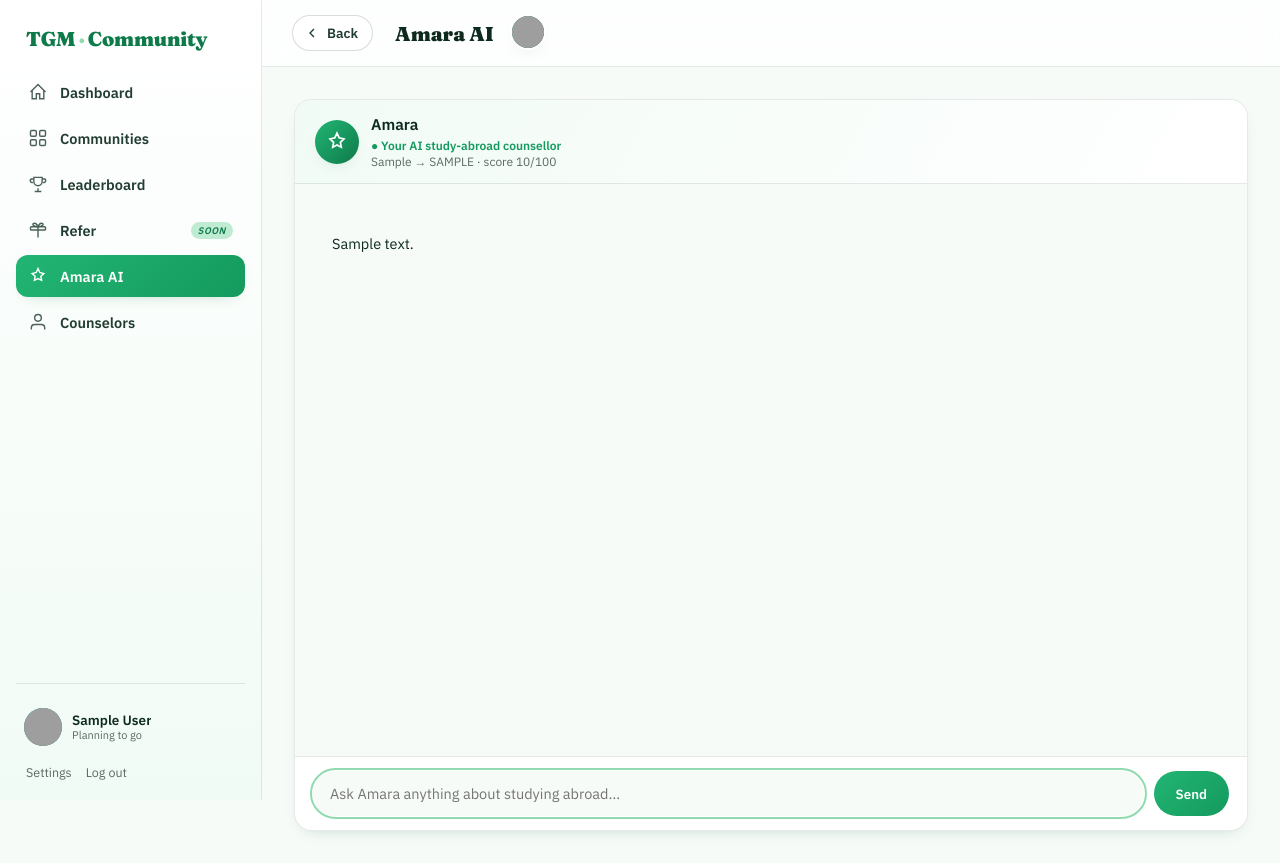
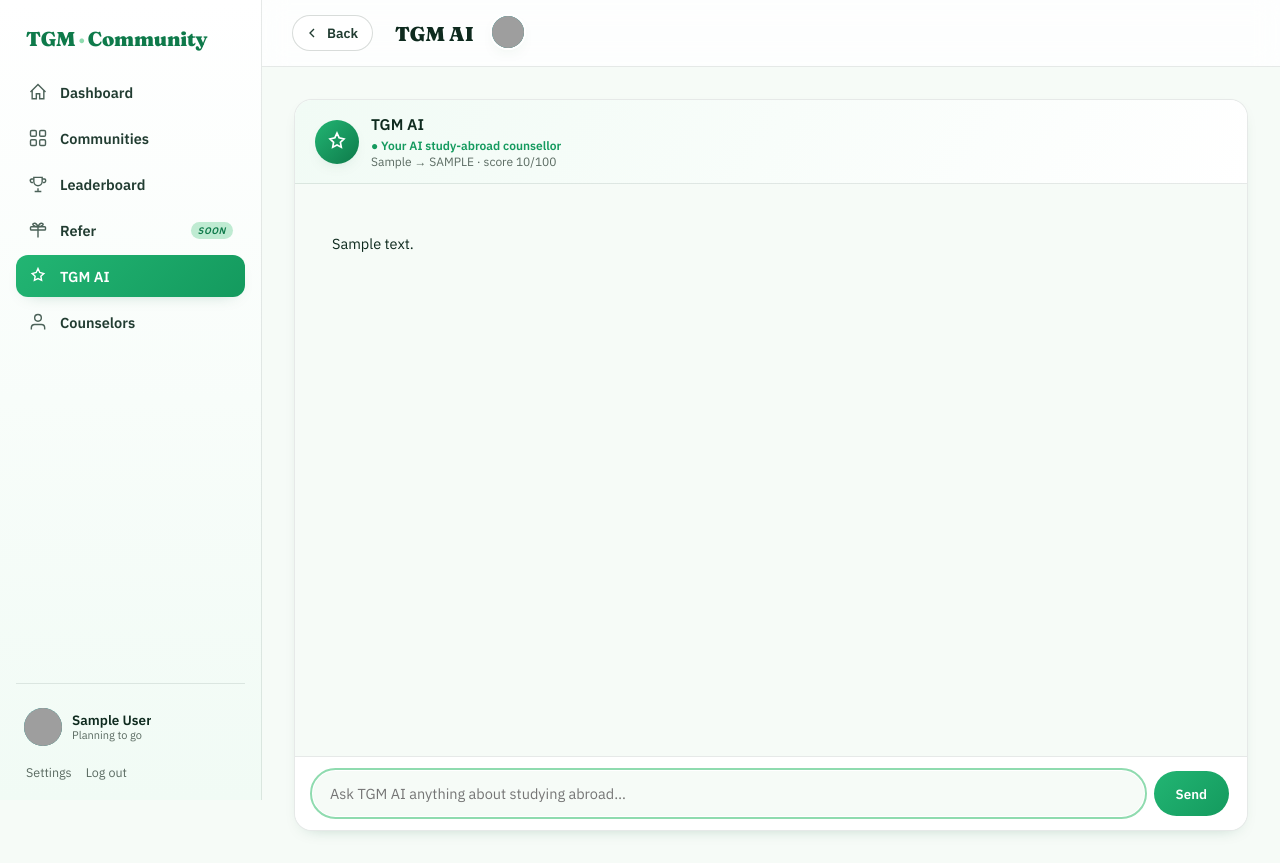
Before and after one commit to TGMED/tgm-study-abroad, a Flask app: page /chat in a window 1280 px wide. Run offline with Flask 3, Linux system fonts and the light colour scheme; the visitor is signed in with stand-in values (Sample User, id 1); data comes from the database, SQL or seed files in the repository; tables that the repository leaves empty hold one stand-in row (values such as "Sample post"); some libraries are stand-ins or nearby versions; grey boxes are pictures that could not be loaded.

Commit message:
Rename Amara AI to TGM AI
Every place a student, counselor, or admin actually sees the name: chat
page (title/header/placeholder), nav labels, landing/login/signup copy,
community @mention hint text, WhatsApp's first-contact greeting, the
counselor hand-back message, admin inbox/member pages, and the persona
sent to the model (so it stops calling itself Amara in replies).

@mention trigger now accepts @tgmai (new) alongside @amara/@ai (old), so
existing posts and habits still work -- verified all three still match.

Left alone (internal-only, zero user visibility): the services/amara.py
filename, its function/constant names (ask_amara, AMARA_PERSONA), CSS
classes (amara-wrap, amara-badge, etc.), one Python dict key, and code
comments. Renaming those is pure churn with no benefit.

Co-Authored-By: Claude Sonnet 5 <noreply@anthropic.com>

```diff
--- a/blueprints/admin.py
+++ b/blueprints/admin.py
@@ -200,7 +200,7 @@ def admin_member(sid):
     posts = db.execute("SELECT COUNT(*) AS c FROM community_posts WHERE student_id = ? AND parent_id IS NULL AND is_hidden = 0", (sid,)).fetchone()["c"]
     comments = db.execute("SELECT COUNT(*) AS c FROM community_posts WHERE student_id = ? AND parent_id IS NOT NULL AND is_hidden = 0", (sid,)).fetchone()["c"]
     votes = db.execute("SELECT COALESCE(SUM(v.value), 0) AS s FROM community_votes v JOIN community_posts p ON p.id = v.post_id WHERE p.student_id = ?", (sid,)).fetchone()["s"]
-    amara = db.execute("SELECT COUNT(*) AS c FROM community_posts WHERE student_id = ? AND content LIKE '%@amara%'", (sid,)).fetchone()["c"]
+    amara = db.execute("SELECT COUNT(*) AS c FROM community_posts WHERE student_id = ? AND content LIKE '%@tgmai%'", (sid,)).fetchone()["c"]
     reports = db.execute("SELECT COUNT(*) AS c FROM community_reports r JOIN community_posts p ON p.id = r.post_id WHERE p.student_id = ?", (sid,)).fetchone()["c"]
 
     ch_rows = db.execute(
@@ -510,7 +510,7 @@ def admin_inbox_handback(sid):
     )
     db.execute(
         "INSERT INTO chat_messages (student_id, role, content, created_at) VALUES (?, 'system', ?, ?)",
-        (sid, "↩️ Back with Amara — feel free to keep asking questions.", _now()),
+        (sid, "↩️ Back with TGM AI — feel free to keep asking questions.", _now()),
     )
     db.commit()
     return jsonify({"ok": True})
--- a/blueprints/whatsapp.py
+++ b/blueprints/whatsapp.py
@@ -193,7 +193,7 @@ def _handle_message(db, student_id, wa_id, text):
     try:
         send_text_message(
             wa_id,
-            "Hi, I'm Amara from TGM Education 👋 I've got your message and I'm ready to help — "
+            "Hi, I'm TGM AI 👋 I've got your message and I'm ready to help — "
             f"let's continue here: {link}",
         )
     except WhatsAppSendError as exc:
--- a/services/amara.py
+++ b/services/amara.py
@@ -52,7 +52,7 @@ class GeminiError(Exception):
 
 
 AMARA_PERSONA = (
-    "You are Amara, TGM Education's study-abroad AI counsellor. TGM Education is a "
+    "You are TGM AI, TGM Education's study-abroad AI counsellor. TGM Education is a "
     "Nigeria-based study-abroad consultancy. You speak warmly, clearly, and practically "
     "-- like a knowledgeable counsellor, not a generic chatbot. Relevant knowledge-base "
     "excerpts (costs, visas, timelines, partner universities/programmes) are retrieved "
--- a/services/prompts.py
+++ b/services/prompts.py
@@ -29,7 +29,7 @@ def strip_needs_human_marker(text):
 
 
 AMARA_PERSONA = (
-    "You are Amara, TGM Education's study-abroad AI counsellor. TGM Education is a "
+    "You are TGM AI, TGM Education's study-abroad AI counsellor. TGM Education is a "
     "Nigeria-based study-abroad consultancy. You speak warmly, clearly, and practically "
     "-- like a knowledgeable counsellor, not a generic chatbot. Relevant knowledge-base "
     "excerpts (costs, visas, timelines, partner universities/programmes) are retrieved "
--- a/static/js/admin_inbox.js
+++ b/static/js/admin_inbox.js
@@ -33,7 +33,7 @@
     btn.className = 'btn btn-green';
     if (mode === 'human') {
       btn.id = 'handbackBtn';
-      btn.textContent = '↩️ Hand back to Amara';
+      btn.textContent = '↩️ Hand back to TGM AI';
       btn.addEventListener('click', handback);
       replyBox.style.display = '';
     } else {
--- a/static/js/chat.js
+++ b/static/js/chat.js
@@ -68,7 +68,7 @@
     appendMessage('user', message);
     // A human who's already taken this conversation over is who'll answer --
     // showing "Amara is typing" would be a lie in that mode, so skip it.
-    var thinkingBubble = currentMode === 'ai' ? appendMessage('model', 'Amara is typing…') : null;
+    var thinkingBubble = currentMode === 'ai' ? appendMessage('model', 'TGM AI is typing…') : null;
     if (thinkingBubble) thinkingBubble.classList.add('chat-thinking');
 
     fetch('/api/chat', {
@@ -100,7 +100,7 @@
   }
 
   function fetchOpening() {
-    var thinkingBubble = appendMessage('model', "Amara is putting together your personalised welcome…");
+    var thinkingBubble = appendMessage('model', "TGM AI is putting together your personalised welcome…");
     thinkingBubble.classList.add('chat-thinking');
     input.disabled = true;
     sendBtn.disabled = true;
--- a/templates/admin_chat.html
+++ b/templates/admin_chat.html
@@ -8,7 +8,7 @@
   </div>
   <div id="handoffControls">
     {% if student.chat_mode == 'human' %}
-    <button class="btn btn-green" id="handbackBtn">↩️ Hand back to Amara</button>
+    <button class="btn btn-green" id="handbackBtn">↩️ Hand back to TGM AI</button>
     {% else %}
     <button class="btn btn-green" id="takeoverBtn">🟢 Take over this chat</button>
     {% endif %}
--- a/templates/admin_inbox.html
+++ b/templates/admin_inbox.html
@@ -3,7 +3,7 @@
 {% block admin_content %}
 <div class="a-head">
   <h1>Human handoff inbox</h1>
-  <p>{{ conversations|length }} conversation{{ '' if conversations|length == 1 else 's' }} needing attention. Amara keeps answering normally until you take one over below.</p>
+  <p>{{ conversations|length }} conversation{{ '' if conversations|length == 1 else 's' }} needing attention. TGM AI keeps answering normally until you take one over below.</p>
 </div>
 
 {% if conversations %}
--- a/templates/admin_member.html
+++ b/templates/admin_member.html
@@ -30,7 +30,7 @@
   <div class="stat"><b>{{ stats.posts }}</b><small>Posts</small></div>
   <div class="stat"><b>{{ stats.comments }}</b><small>Comments</small></div>
   <div class="stat"><b>{{ stats.votes }}</b><small>Votes received</small></div>
-  <div class="stat"><b>{{ stats.amara }}</b><small>@amara mentions</small></div>
+  <div class="stat"><b>{{ stats.amara }}</b><small>@tgmai mentions</small></div>
   <div class="stat {{ 'danger' if stats.reports }}"><b>{{ stats.reports }}</b><small>Reports against</small></div>
 </div>
 
--- a/templates/app_base.html
+++ b/templates/app_base.html
@@ -49,7 +49,7 @@
       </a>
       <a href="{{ url_for('chat.chat_page') }}" class="{{ 'on' if ep == 'chat.chat_page' }}">
         <svg viewBox="0 0 24 24" fill="none" stroke="currentColor" stroke-width="1.7"><path d="M12 3l2.1 4.7L19 9l-3.6 3.3.9 4.9L12 15l-4.3 2.2.9-4.9L5 9l4.9-1.3z"/></svg>
-        <span>Amara AI</span>
+        <span>TGM AI</span>
       </a>
       <a href="{{ url_for('counselors.directory') }}" class="{{ 'on' if ep in ('counselors.directory','counselors.chat_page') }}">
         <svg viewBox="0 0 24 24" fill="none" stroke="currentColor" stroke-width="1.7"><path d="M20 21v-2a4 4 0 0 0-4-4H8a4 4 0 0 0-4 4v2"/><circle cx="12" cy="7" r="4"/></svg>
--- a/templates/base.html
+++ b/templates/base.html
@@ -16,7 +16,7 @@
     <a href="{{ url_for('home') }}" {% if request.endpoint == 'home' %}class="active"{% endif %}>Home</a>
     {% if session.get('student_id') %}
     <a href="{{ url_for('social.communities') }}">Community</a>
-    <a href="{{ url_for('chat.chat_page') }}" {% if request.endpoint == 'chat.chat_page' %}class="active"{% endif %}>Amara AI</a>
+    <a href="{{ url_for('chat.chat_page') }}" {% if request.endpoint == 'chat.chat_page' %}class="active"{% endif %}>TGM AI</a>
     <a href="{{ url_for('auth.logout') }}" class="tgm-nav-logout">Log out</a>
     {% else %}
     <a href="{{ url_for('auth.login') }}" {% if request.endpoint == 'auth.login' %}class="active"{% endif %}>Log in</a>
--- a/templates/chat.html
+++ b/templates/chat.html
@@ -1,13 +1,13 @@
 {% extends "app_base.html" %}
-{% block title %}Amara AI — TGM{% endblock %}
-{% block page_title %}Amara AI{% endblock %}
+{% block title %}TGM AI — TGM{% endblock %}
+{% block page_title %}TGM AI{% endblock %}
 {% block back %}<a class="backbtn" href="{{ url_for('social.communities') }}"><svg viewBox="0 0 24 24" fill="none" stroke="currentColor" stroke-width="2"><path d="M15 18l-6-6 6-6"/></svg>Back</a>{% endblock %}
 {% block app_content %}
 <div class="amara-wrap">
   <div class="amara-head">
     <span class="amara-badge"><svg viewBox="0 0 24 24" fill="none" stroke="currentColor" stroke-width="1.7"><path d="M12 3l2.1 4.7L19 9l-3.6 3.3.9 4.9L12 15l-4.3 2.2.9-4.9L5 9l4.9-1.3z"/></svg></span>
     <div>
-      <b>Amara</b>
+      <b>TGM AI</b>
       <small>● Your AI study-abroad counsellor</small>
       {% if profile and profile.destination %}<div style="font-size:12px;color:var(--muted);">{{ profile.profession or 'Your profile' }} → {{ (profile.destination or '')|upper }}{% if profile.score is not none %} · score {{ profile.score }}/100{% endif %}</div>{% endif %}
     </div>
@@ -25,7 +25,7 @@
   <p class="chat-error" id="chatError" style="display:none;"></p>
 
   <div class="chat-composer">
-    <input id="chatInput" placeholder="Ask Amara anything about studying abroad…" autocomplete="off" />
+    <input id="chatInput" placeholder="Ask TGM AI anything about studying abroad…" autocomplete="off" />
     <button id="chatSendBtn">Send</button>
   </div>
 </div>
--- a/templates/community_room.html
+++ b/templates/community_room.html
@@ -43,7 +43,7 @@
       <div class="chat-intro">
         <div class="chat-intro-hash">#</div>
         <h2>Welcome to #{{ room_label }}</h2>
-        <p>This is the start of the <b>#{{ room_label }}</b> channel. Say hello, ask a question, or mention <b>@amara</b> for AI help.</p>
+        <p>This is the start of the <b>#{{ room_label }}</b> channel. Say hello, ask a question, or mention <b>@tgmai</b> for AI help.</p>
       </div>
 
       <div id="threadList" data-room="{{ room }}" data-last-id="{{ last_id }}">
@@ -112,7 +112,7 @@
         <textarea id="postInput" rows="1" placeholder="Message #{{ room_label }}… (Enter to send)"></textarea>
         <button id="postSendBtn">Send</button>
       </div>
-      <div class="chat-hint">Mention <b>@amara</b> to bring the AI counsellor into the channel.</div>
+      <div class="chat-hint">Mention <b>@tgmai</b> to bring the AI counsellor into the channel.</div>
     </div>
   </div>
 
--- a/templates/home.html
+++ b/templates/home.html
@@ -149,11 +149,11 @@
     <div class="lp-feature-copy reveal">
       <span class="lp-eyebrow">You're not doing this alone</span>
       <h2>Connect, ask &amp; get referred</h2>
-      <p>Meet people who've made the exact move you're planning. Get straight answers, warm introductions and referrals — plus Amara, our AI counsellor, whenever you need instant guidance.</p>
+      <p>Meet people who've made the exact move you're planning. Get straight answers, warm introductions and referrals — plus TGM AI, our AI counsellor, whenever you need instant guidance.</p>
       <ul class="lp-checks">
         <li>Real members already living your dream</li>
         <li>Referrals &amp; intros from people who've been there</li>
-        <li>Amara, your 24/7 AI guide, on standby</li>
+        <li>TGM AI, your 24/7 AI guide, on standby</li>
       </ul>
       <a class="btn btn-primary" href="{{ url_for('social.communities') }}">Join the Community <span class="arw">→</span></a>
     </div>
--- a/templates/join.html
+++ b/templates/join.html
@@ -8,7 +8,7 @@
 
   <p class="eyebrow">One quick step</p>
   <h1 class="hero" style="font-size:30px;">What's your full name?</h1>
-  <p class="dek">Use your real full name and email to join the conversation. You'll be chatting with other students — and Amara, our AI counsellor — in seconds.</p>
+  <p class="dek">Use your real full name and email to join the conversation. You'll be chatting with other students — and TGM AI, our AI counsellor — in seconds.</p>
 
   <div class="card counter">
     {% if error %}<p class="modal-error show" style="margin:-4px 0 14px;">{{ error }}</p>{% endif %}
--- a/templates/login.html
+++ b/templates/login.html
@@ -8,7 +8,7 @@
 
   <p class="eyebrow">Welcome back</p>
   <h1 class="hero" style="font-size:28px;">Log in</h1>
-  <p class="dek">Get back into your chat with Amara and the Community.</p>
+  <p class="dek">Get back into your chat with TGM AI and the Community.</p>
 
   <div class="card counter">
     {% if error %}<p class="modal-error show" style="margin:-4px 0 14px;">{{ error }}</p>{% endif %}
```
Also changed, not shown: blueprints/community.py (+5 -3 lines), README.md.
